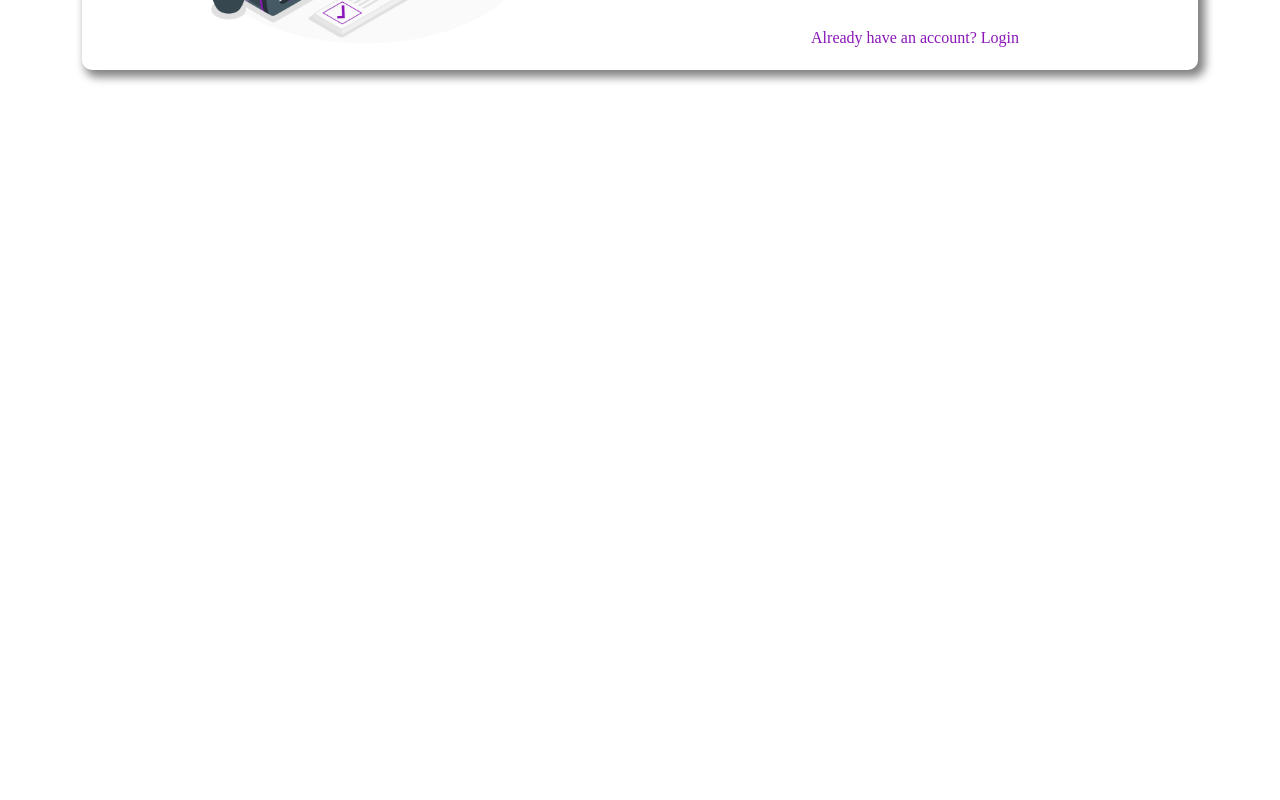
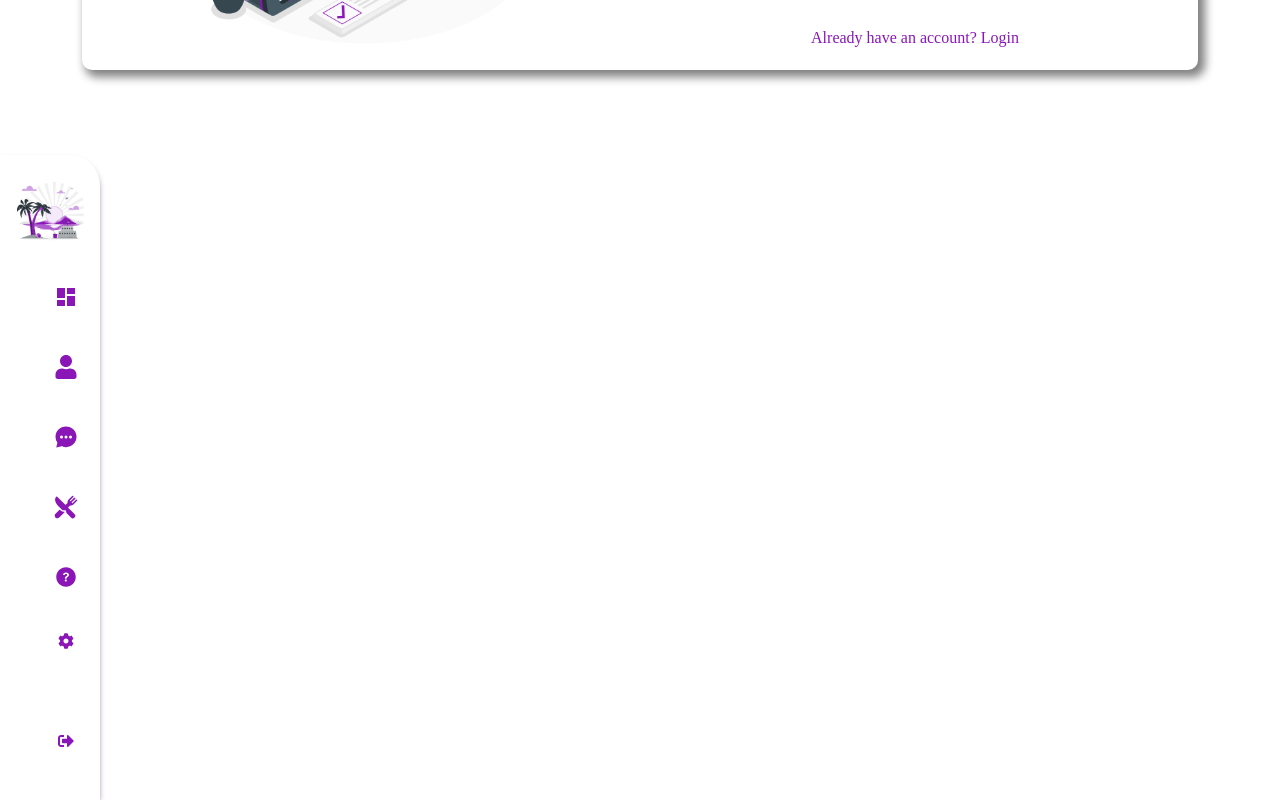
Before and after one commit to prajaktadharpure28/The_Rising_Sun_Cafe, a React (Create React App) app in the folder client/: page /signup in a window 1280 px wide. Shown: the part 620-1420 px from the top of the page. Before the commit the page ends 800 px from the top, so only its background shows below. Built offline with nearby package versions, Linux system fonts and the light colour scheme.

Commit message:
feat: Added side bar

```diff
--- a/client/package.json
+++ b/client/package.json
@@ -9,6 +9,7 @@
     "axios": "^1.4.0",
     "react": "^18.2.0",
     "react-dom": "^18.2.0",
+    "react-icons": "^4.9.0",
     "react-router-dom": "^6.8.0",
     "react-scripts": "5.0.1",
     "sweetalert": "^2.1.2",
--- a/client/src/App.js
+++ b/client/src/App.js
@@ -4,6 +4,7 @@ import { Routes, Route, BrowserRouter} from 'react-router-dom'
 import Home from "./views/Home/Home"
 import Login from "./views/Login/Login"
 import Signup from "./views/Signup/Signup"
+import SideBar from "./components/SideBar/SideBar"
 
 function App() {
   return (
@@ -14,6 +15,7 @@ function App() {
           <Route path="/login" element={<Login />} />
           <Route path="/signup" element={<Signup />} />
           </Routes>
+          <SideBar />
       </BrowserRouter>
     </div>
 
--- /dev/null
+++ b/client/src/components/FoodItemCard/FoodItemCard.css
@@ -0,0 +1,18 @@
+.food-item-card{
+    width: 100%;
+    margin-top: 20px;
+    display: flex;
+    flex-direction: column;
+    justify-content: space-between;
+    border-radius: 10px;
+    overflow: hidden;
+    cursor: pointer;
+    box-shadow: 0 2px 4px 0 rgba(0,0,0,0.2);
+    transition: all 0.3s ease-in-out;
+}
+
+.food-item-card-header-img{
+    width: 100%;
+    height: 200px;
+    object-fit: cover;
+}
--- /dev/null
+++ b/client/src/components/FoodItemCard/FoodItemCard.js
@@ -0,0 +1,54 @@
+import React, {useState} from 'react'
+import './FoodItemCard.css'
+import swal from 'sweetalert'
+
+function FoodItemCard({ category, description, imgUrl, price, title }) {
+
+  const [quantity, setQuantity] = useState(1)
+
+  async function addToList(){
+   const listObject = {
+     name: title,
+     price: price,
+     quantity: quantity
+   }
+
+   const existingList = JSON.parse(localStorage.getItem('list')) || []
+
+   existingList.push(listObject)
+
+   localStorage.setItem('list', JSON.stringify(existingList))
+
+   await swal({
+      title: "Added to List",
+      icon: "success",
+   })
+   window.location.reload()
+  }
+
+  return (
+    <div className='col-md-3'>
+      <div className="food-item-card">
+        <div>
+          <img src={imgUrl} className="food-item-card-header-img" />
+        </div>
+        <h3>{title}</h3>
+        <p>{description || title}</p>
+        <p>{price}/- Only</p>
+        <span>{category}</span>
+
+        <div className='quantity-btn-container'>
+          <span className='qnt-btn' onClick={(e)=>{setQuantity(quantity-1)}}>-</span>
+          <span className='qnt-text'>{quantity}</span>
+          <span className='qnt-btn' onClick={(e)=>{setQuantity(quantity+1)}}>+</span>
+        </div>
+
+        <div>
+          <button type="button" className='btn-add-to-list' onClick={addToList}>Add To List</button>
+        </div>
+      </div>
+    </div>
+  )
+}
+
+export default FoodItemCard
--- /dev/null
+++ b/client/src/components/SideBar/SideBar.css
@@ -0,0 +1,66 @@
+header {
+    width: 100px;
+    height: 100%;
+    border-radius: 0 30px 0 0;
+    background: rgb(255, 255, 255);
+    display: flex;
+    flex-direction: column;
+    align-items: center;
+    box-shadow: 0px 4px 6px -2px rgb(97, 62, 110);
+    position: sticky;
+    top: 0;
+  }
+
+  header:hover{
+    border-color: #de93fa;
+    box-shadow: 0px 4px 6px -2px #de93fa;
+    transition: all 0.3s ease-in-out;
+  }
+
+  header img {
+    width: 5rem;
+    padding-top: 15px;
+  }
+
+  header ul {
+    padding-top: 10px;
+    width: 100%;
+    display: flex;
+    flex-direction: column;
+    align-items: center;
+  }
+
+  header ul li {
+    list-style: none;
+    margin: 17px 0;
+    position: relative;
+    color:#8a16b8;
+    width: 100%;
+    text-align: center;
+  }
+
+  header ul a:hover {
+    font-size: 30px;
+    color: #fff;
+  }
+
+  header ul a:focus {
+    color: #fff;
+  }
+
+  header ul a {
+    font-size: 24px;
+    color: #8a16b8;
+    text-decoration: none;
+    transition: all 0.3s;
+  }
+
+  .bottom-menu {
+    margin-top: auto;
+  }
+
+  @media only screen and (max-width: 525px) {
+    header {
+      min-width: 70px;
+    }
+  }
--- /dev/null
+++ b/client/src/components/SideBar/SideBar.js
@@ -0,0 +1,42 @@
+import React from "react";
+import "./SideBar.css";
+import logo from "../../components/SideBar/img/logo.png";
+import { FaCog, FaUser, FaSignOutAlt,} from "react-icons/fa";
+import { IoChatbubbleEllipsesSharp, IoRestaurant } from "react-icons/io5";
+import { IoIosHelpCircle } from "react-icons/io";
+import { MdDashboard } from "react-icons/md";
+import { Link } from 'react-router-dom';
+
+
+
+const Icon = ({ icon }) => (
+  <li>
+    <p href="">{icon}</p>
+  </li>
+);
+
+
+function SideBar() {
+  return (
+    <header>
+      <img src={logo} alt="logo" />
+
+      <ul className="top-menu">
+        <Link to="/"><Icon icon={<MdDashboard title="Order"/>} /></Link>
+        <Link to="/profile"><Icon icon={<FaUser title="Your Profile"/>} /></Link>
+        <Link to="/chat"><Icon icon={<IoChatbubbleEllipsesSharp title="Chat with sales rep"/>} /></Link>
+        <Link to="/comingsoon"><Icon icon={<IoRestaurant title="Book a seat"/>} /></Link>
+        <Link to="/help"><Icon icon={<IoIosHelpCircle title="FAQs"/>} /></Link>
+        <Icon icon={<FaCog title="Settings"/>} />
+      </ul>
+
+      <ul className="bottom-menu">
+        <Icon icon={<FaSignOutAlt />} />
+      </ul>
+
+    </header>
+  );
+}
+
+
+export default SideBar;
--- a/client/src/views/Home/Home.css
+++ b/client/src/views/Home/Home.css
@@ -0,0 +1,24 @@
+.input-search{
+    width: 50%;
+    height: 40px;
+    border-radius: 30px;
+    border: 1px solid #ecc6f8;;
+    padding: 0 10px;
+    font-size: 16px;
+    outline: none;
+    align-items: center;
+    text-align: center;
+    margin: 10px 25% auto;
+    display: inline-block;
+    box-sizing: border-box;
+    box-shadow: 0px 4px 6px -2px #613e6e;
+    transition: all 0.3s ease-in-out;
+    &:focus{
+        border-color: none;
+    }
+}
+
+.input-search:hover{
+    border-color: #de93fa;
+    box-shadow: 0px 4px 6px -2px #de93fa;
+}
--- a/client/src/views/Home/Home.js
+++ b/client/src/views/Home/Home.js
@@ -1,22 +1,70 @@
 import React, {useState, useEffect} from 'react'
-// import axios from 'axios'
+import axios from 'axios'
 import './Home.css'
-import Navbar from '../../components/Navbar/Navbar';
+import FoodItemCard from './../../components/FoodItemCard/FoodItemCard'
+import Navbar from './../../components/Navbar/Navbar'
 
 import {loginRequired} from './../../util/loginRequired'
-import { currentUser } from '../../util/currentUser'
+import {currentUser} from './../../util/currentUser'
 
 function Home() {
 
+  const [searchText, setSearchText] = useState('')
+  const [currentFoodItems, setAllFoodItems] = useState([])
 
-useEffect(()=>{
+  async function fetchAllItems(){
+    console.log('fetching all items')
+    const response = await axios.get('/allFoodItems')
+    console.log(response.data.data)
+    setAllFoodItems(response.data.data)
+  }
+
+  async function fetchSpecificItems(){
+   console.log('fetching specific items')
+   const response = await axios.get(`/foodItems?title=${searchText}`)
+   console.log(response.data.data)
+   setAllFoodItems(response.data.data)
+  }
+
+  useEffect(()=>{
+   if(searchText.length > 0){
+      fetchSpecificItems()
+   }
+   else{
+      fetchAllItems()
+   }
+  }, [searchText])
+
+
+  function logOut() {
+    localStorage.removeItem('currentUser');
+    window.location.href = '/login'
+  }
+
+
+  useEffect(()=>{
       loginRequired()
   }, [])
-
 
   return (
     <div>
       <Navbar user={currentUser?.name}/>
+
+      <div className='search-container'>
+        <input type="text" placeholder='Search' className='input-search'
+          value={searchText}
+          onChange={(e) => setSearchText(e.target.value)}/>
+      </div>
+
+      <div className='food-items-result'>
+        <div class="row">
+        {
+         currentFoodItems?.map((foodItem, index)=>{
+           return (<FoodItemCard description={foodItem.description} category={foodItem.category} title={foodItem.title} price={foodItem.price} imgUrl={foodItem.imgUrl}  key={index}/>)
+         })
+        }
+        </div>
+      </div>
     </div>
   )
 }
--- a/client/src/views/Login/Login.css
+++ b/client/src/views/Login/Login.css
@@ -27,6 +27,6 @@
 }
 
 .login-page-btn:hover{
-    background-color: #8a16b8;
+    background-color: rgb(209, 124, 243);
     box-shadow: 0px 4px 6px -2px rgb(78, 87, 134);
 }
--- a/client/src/views/Signup/Signup.css
+++ b/client/src/views/Signup/Signup.css
@@ -28,7 +28,7 @@
     box-shadow: 0px 4px 6px -2px rgb(78, 87, 134);
 }
 .signup-page-btn:hover{
-    background-color: #8a16b8;
+    background-color: rgb(209, 124, 243);
     box-shadow: 0px 4px 6px -2px rgb(103, 66, 117);
 }
 .brand-name{
```
Also changed, not shown: client/src/components/SideBar/img/logo.png (added), 1 other file (tests, documents, lock files or other folders).
